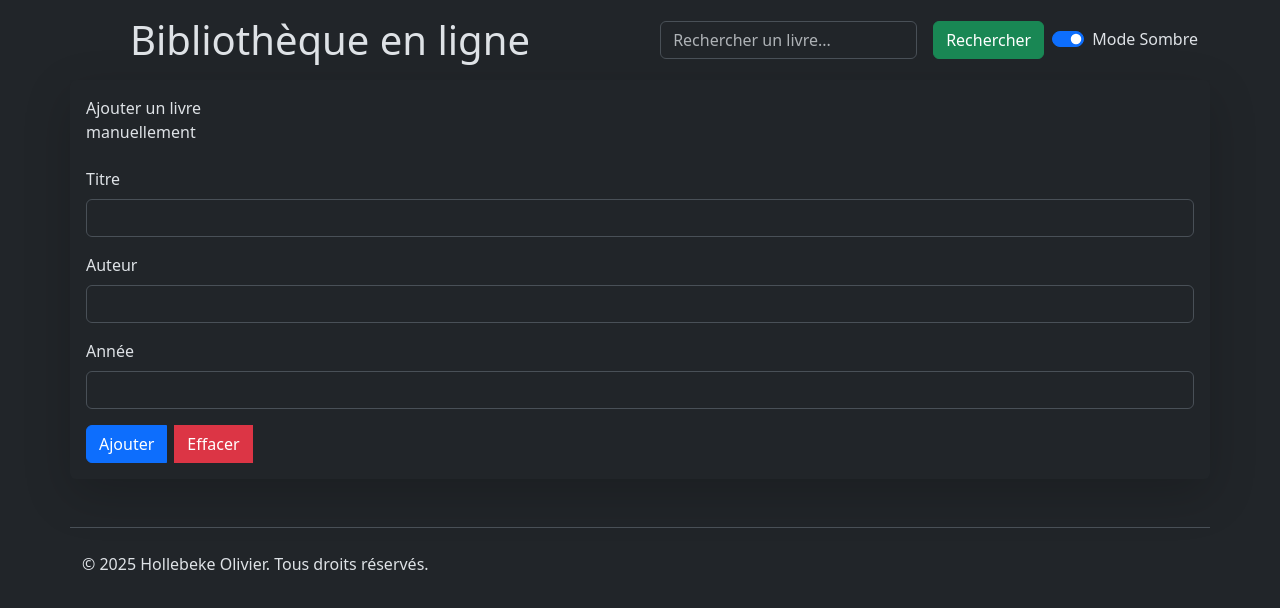
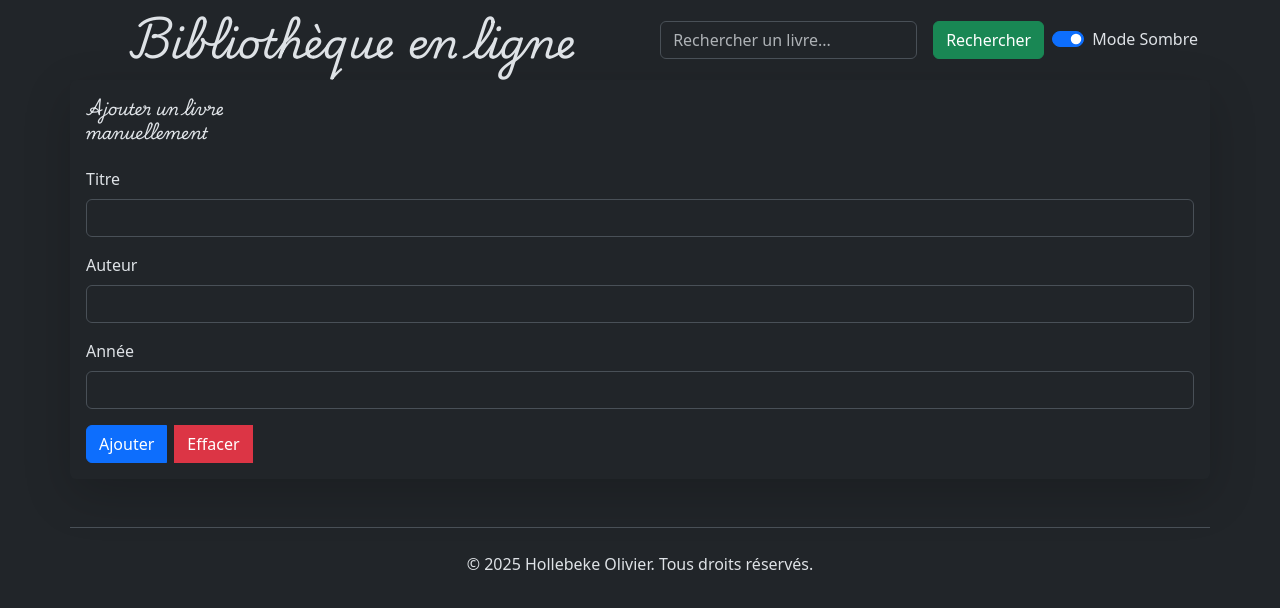
Before and after one commit to LennonOliver/projet_web_OlivierHollebeke, a website: page index.html in a window 1280 px wide. Drawn offline with nearby package versions, Linux system fonts and the light colour scheme.

Commit message:
UI BIGBUFF

```diff
--- a/css/style.css
+++ b/css/style.css
@@ -1,3 +1,16 @@
+@font-face {
+  font-family: 'pwin';
+  src: url('../fonts/PlaywriteIN-Regular.ttf') format('truetype');
+}
+
+#titreBiblio {
+  font-family: 'pwin';
+}
+
+legend {
+  font-family: 'pwin';
+}
+
 #alerteDiv {
   display: none;
   opacity: 0;
--- a/index.html
+++ b/index.html
@@ -36,6 +36,7 @@
 
           <h1
             class="nav col-12 col-lg-auto me-lg-auto mb-2 justify-content-center mb-md-0"
+            id="titreBiblio"
           >
             Bibliothèque en ligne
           </h1>
@@ -162,7 +163,7 @@
 
     <footer>
       <div
-        class="d-flex flex-column flex-sm-row justify-content-between py-4 my-4 border-top container mt-3"
+        class="d-flex flex-column flex-sm-row justify-content-center py-4 my-4 border-top container mt-3"
       >
         <p>&copy; 2025 Hollebeke Olivier. Tous droits réservés.</p>
       </div>
```
Also changed, not shown: fonts/PlaywriteIN-Regular.ttf (added).
